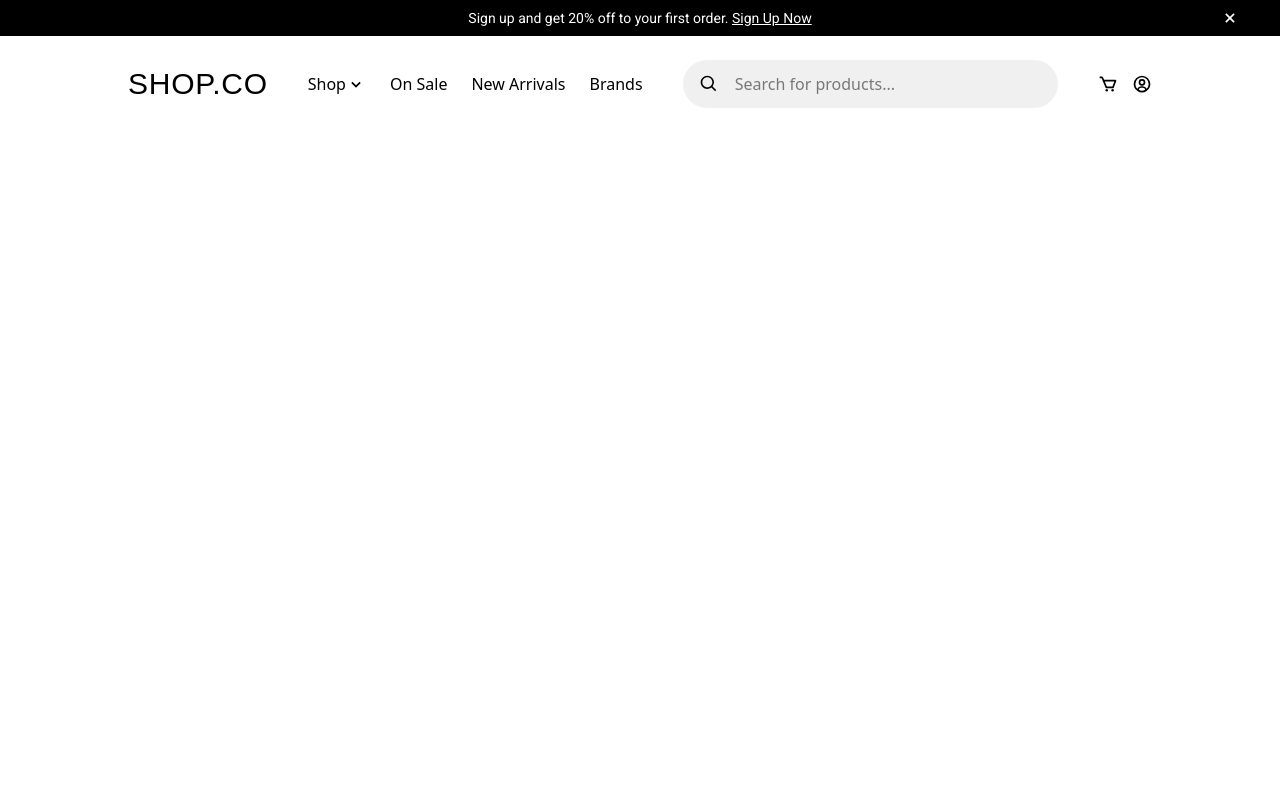
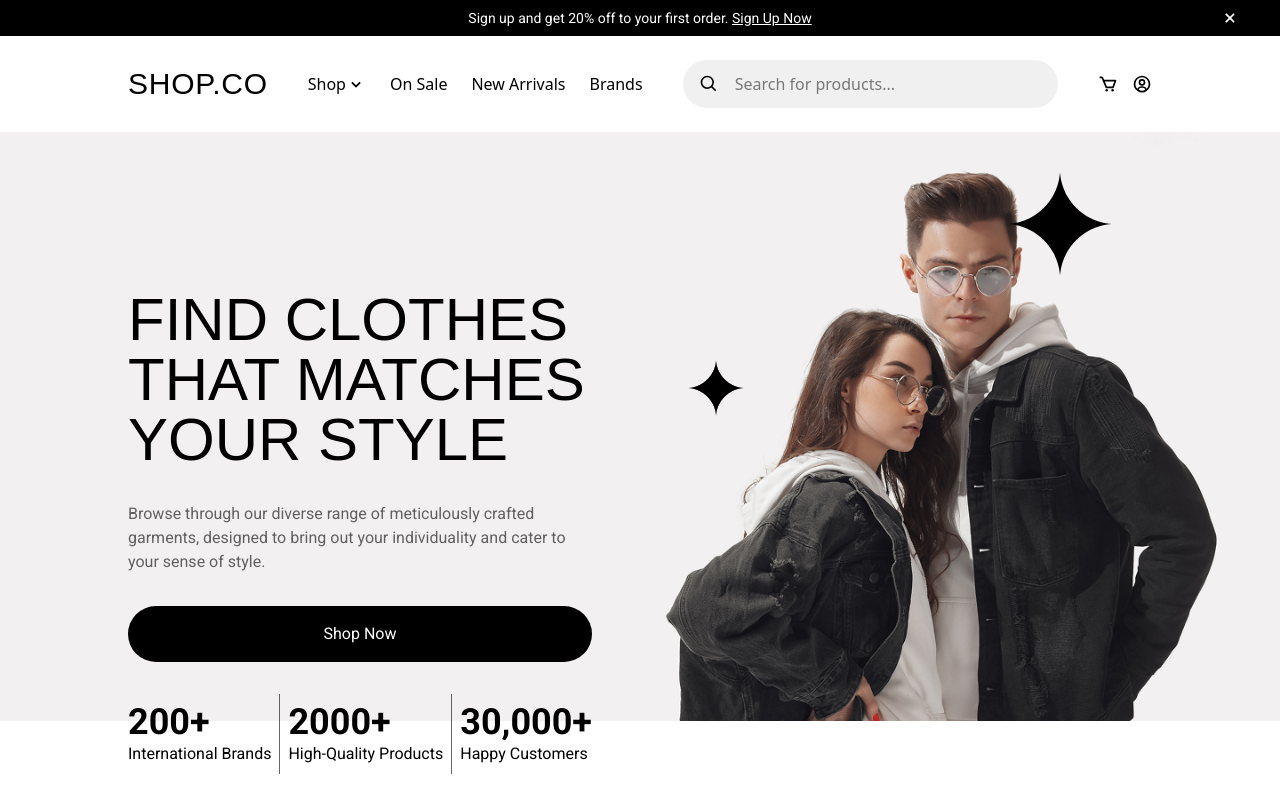
Before and after one commit to trishacapitle/clothing-ecommerce-frontend, a React (Vite) app: page / in a window 1280 px wide. Shown: the top 812 px of the page. Built offline with nearby package versions, Linux system fonts and the light colour scheme; a web font is replaced by a local one.

Commit message:
feat: attach hero section

```diff
--- a/src/App.jsx
+++ b/src/App.jsx
@@ -1,13 +1,15 @@
-import DiscountTab from "./components/DiscountTab"
-import Navbar from './components/Navbar'
+import DiscountTab from "./components/DiscountTab";
+import Navbar from "./components/Navbar";
+import Hero from "./components/Hero";
 
 const App = () => {
   return (
     <main>
       <DiscountTab />
-      <Navbar  />
+      <Navbar />
+      <Hero />
     </main>
-  )
-}
+  );
+};
 
-export default App
+export default App;
```
